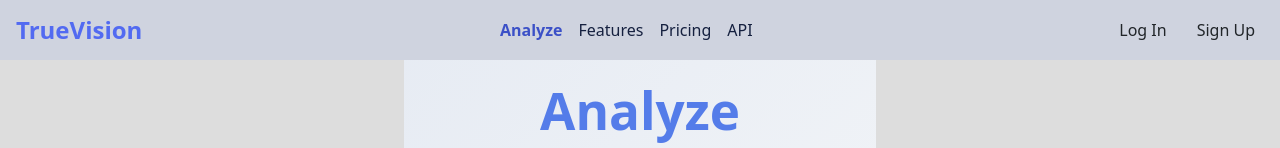
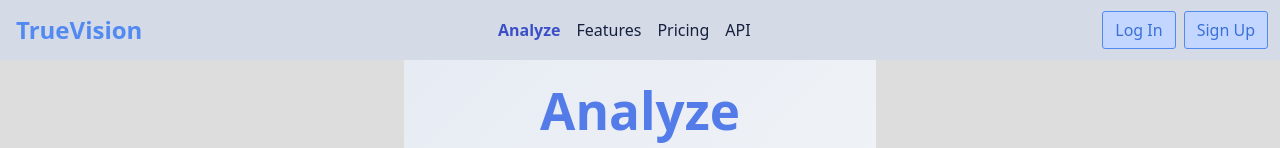
Before and after one commit to YoonseongKim2000/CSE-416-Team3, a React (Vite) app in the folder 416trpg/: page / in a window 1280 px wide. Shown: the top 148 px of the page. Built offline with nearby package versions, Linux system fonts and the light colour scheme.

Commit message:
style(navbar): update navbar button css

```diff
--- a/416trpg/src/components/navBar.css
+++ b/416trpg/src/components/navBar.css
@@ -1,9 +1,9 @@
 .navbar {
-    background-color: #cfd3df !important;
+    background-color: #d5dae7 !important;
 }
 
 .navSiteName {
-    color: #526af1;
+    color: #528af1;
     font-size: 150%;
     font-weight: 600;
 }
@@ -30,3 +30,10 @@
     background-color: #ced1e0 !important;
     color: #ffffff !important;
 }
+
+.btn {
+    border: 1px solid #528af1;
+    border-radius: 3px;
+    background-color: #c3d6ff;
+    color: #3971d8;
+}
--- a/416trpg/src/components/navBar.tsx
+++ b/416trpg/src/components/navBar.tsx
@@ -37,7 +37,7 @@
 
         {/* Right - Login */}
         <div className="d-flex">
-          <Link to='/login' id="login-link" className='me-1'>
+          <Link to='/login' id="login-link" className='me-2'>
           <button className="btn" id="login-btn">Log In</button>
           </Link>
           <Link to='/signup' id="signup-link">
```
